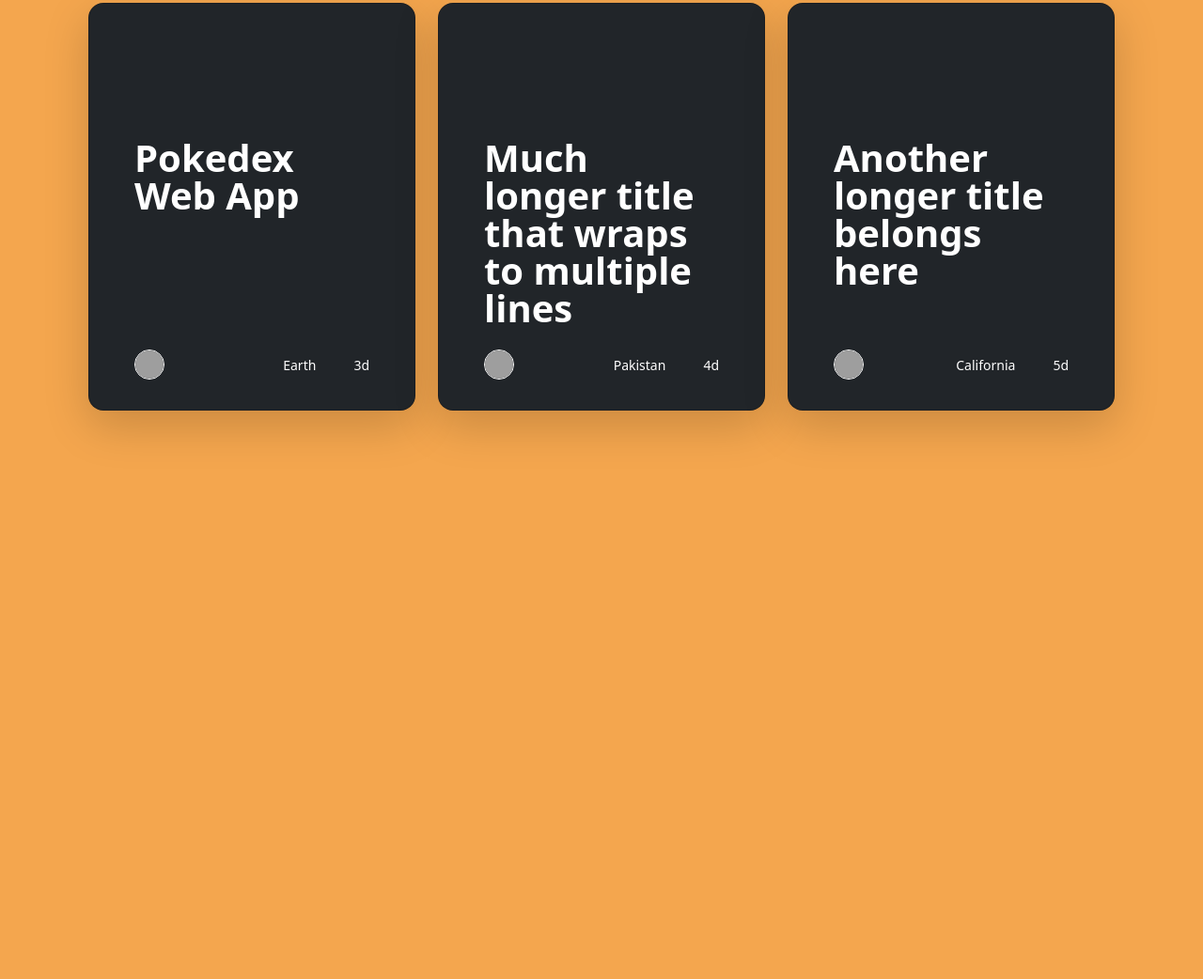
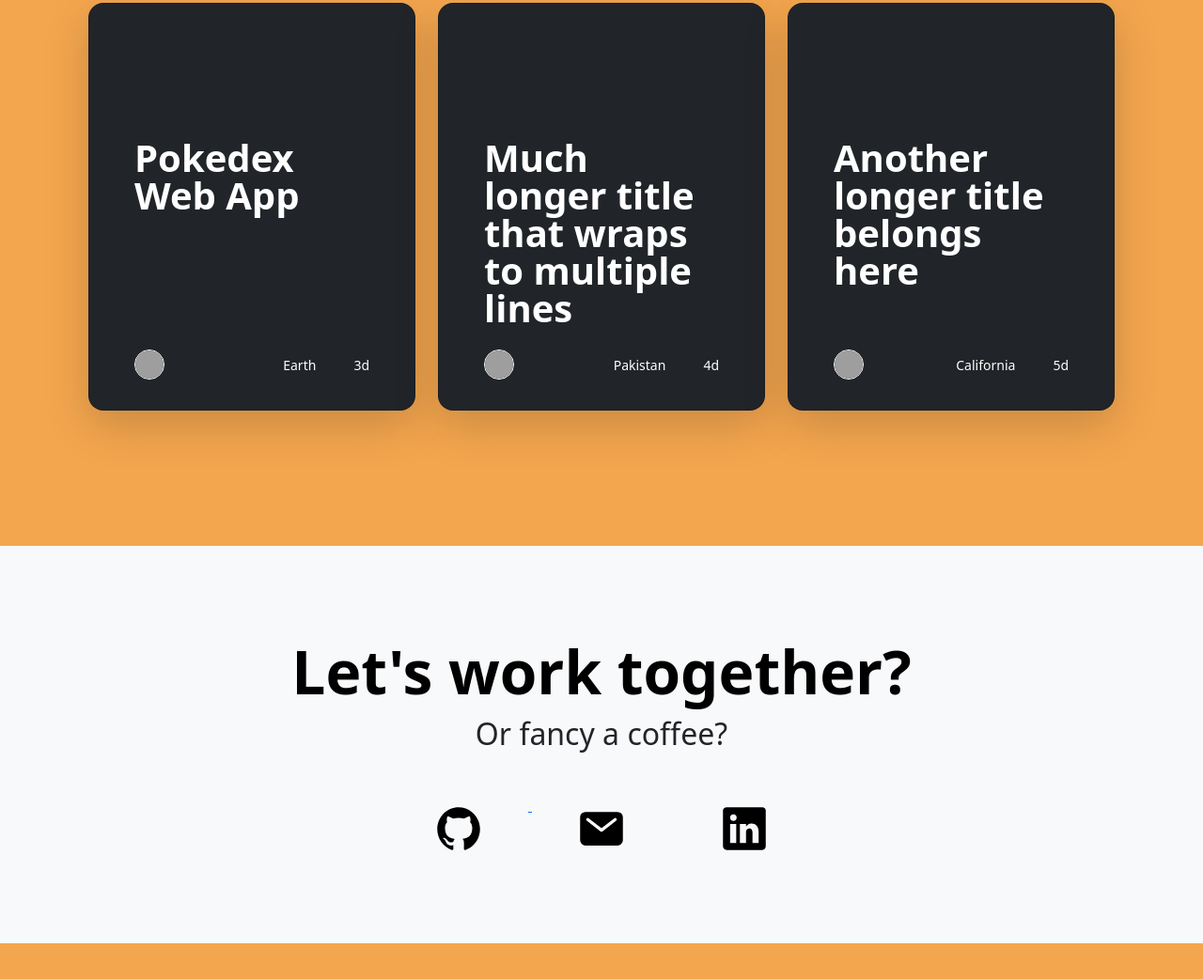
Before and after one commit to JackRiiley/Capstone_Proj_2, a plain HTML site: page index.html in a window 1280 px wide. Shown: the part 2378-3420 px from the top of the page at 94% size. Before the commit the page ends 2911 px from the top, so only its background shows below. Drawn offline with nearby package versions, Linux system fonts and the light colour scheme; grey boxes are pictures that could not be loaded.

Commit message:
Added Contact Section
Added a contact section to the end of the webpage.
Also added some SVG's for this to link dirctly to my GitHub, LinkedIn.
I will also add a mail option in the future.

```diff
--- a/index.html
+++ b/index.html
@@ -118,24 +118,25 @@
   </section>
 
   <!--Portfolio Section-->
+  <section id="portfolio">
     <div class="container px-4 py-5" id="custom-cards">
       <h2 class="fw-bold display-3 text-body-emphasis">Portfolio</h2>
 
       <div class="row row-cols-1 row-cols-lg-3 align-items-stretch g-4 py-5">
         <div class="col">
-        <div class="card card-cover h-100 overflow-hidden text-bg-dark rounded-4 shadow-lg" style="background-image: url('unsplash-photo-1.jpg');">
+          <div class="card card-cover h-100 overflow-hidden text-bg-dark rounded-4   shadow-lg" style="background-image: url('unsplash-photo-1.jpg');">
             <div class="d-flex flex-column h-100 p-5 pb-3 text-white text-shadow-1">
               <h3 class="pt-5 mt-5 mb-4 display-6 lh-1 fw-bold">Pokedex Web App</h3>
               <ul class="d-flex list-unstyled mt-auto">
                 <li class="me-auto">
-                <img src="https://github.com/twbs.png" alt="Bootstrap" width="32" height="32" class="rounded-circle border border-white">
+                  <img src="https://github.com/twbs.png" alt="Bootstrap" width="32"   height="32" class="rounded-circle border border-white">
                 </li>
                 <li class="d-flex align-items-center me-3">
-                <svg class="bi me-2" width="1em" height="1em"><use xlink:href="#geo-fill"></use></svg>
+                  <svg class="bi me-2" width="1em" height="1em"><use   xlink:href="#geo-fill"></use></svg>
                   <small>Earth</small>
                 </li>
                 <li class="d-flex align-items-center">
-                <svg class="bi me-2" width="1em" height="1em"><use xlink:href="#calendar3"></use></svg>
+                  <svg class="bi me-2" width="1em" height="1em"><use   xlink:href="#calendar3"></use></svg>
                   <small>3d</small>
                 </li>
               </ul>
@@ -144,19 +145,19 @@
         </div>
 
         <div class="col">
-        <div class="card card-cover h-100 overflow-hidden text-bg-dark rounded-4 shadow-lg" style="background-image: url('unsplash-photo-2.jpg');">
+          <div class="card card-cover h-100 overflow-hidden text-bg-dark rounded-4   shadow-lg" style="background-image: url('unsplash-photo-2.jpg');">
             <div class="d-flex flex-column h-100 p-5 pb-3 text-white text-shadow-1">
-            <h3 class="pt-5 mt-5 mb-4 display-6 lh-1 fw-bold">Much longer title that wraps to multiple lines</h3>
+              <h3 class="pt-5 mt-5 mb-4 display-6 lh-1 fw-bold">Much longer title that   wraps to multiple lines</h3>
               <ul class="d-flex list-unstyled mt-auto">
                 <li class="me-auto">
-                <img src="https://github.com/twbs.png" alt="Bootstrap" width="32" height="32" class="rounded-circle border border-white">
+                  <img src="https://github.com/twbs.png" alt="Bootstrap" width="32"   height="32" class="rounded-circle border border-white">
                 </li>
                 <li class="d-flex align-items-center me-3">
-                <svg class="bi me-2" width="1em" height="1em"><use xlink:href="#geo-fill"></use></svg>
+                  <svg class="bi me-2" width="1em" height="1em"><use   xlink:href="#geo-fill"></use></svg>
                   <small>Pakistan</small>
                 </li>
                 <li class="d-flex align-items-center">
-                <svg class="bi me-2" width="1em" height="1em"><use xlink:href="#calendar3"></use></svg>
+                  <svg class="bi me-2" width="1em" height="1em"><use   xlink:href="#calendar3"></use></svg>
                   <small>4d</small>
                 </li>
               </ul>
@@ -165,19 +166,19 @@
         </div>
 
         <div class="col">
-        <div class="card card-cover h-100 overflow-hidden text-bg-dark rounded-4 shadow-lg" style="background-image: url('unsplash-photo-3.jpg');">
+          <div class="card card-cover h-100 overflow-hidden text-bg-dark rounded-4   shadow-lg" style="background-image: url('unsplash-photo-3.jpg');">
             <div class="d-flex flex-column h-100 p-5 pb-3 text-shadow-1">
-            <h3 class="pt-5 mt-5 mb-4 display-6 lh-1 fw-bold">Another longer title belongs here</h3>
+              <h3 class="pt-5 mt-5 mb-4 display-6 lh-1 fw-bold">Another longer title   belongs here</h3>
               <ul class="d-flex list-unstyled mt-auto">
                 <li class="me-auto">
-                <img src="https://github.com/twbs.png" alt="Bootstrap" width="32" height="32" class="rounded-circle border border-white">
+                  <img src="https://github.com/twbs.png" alt="Bootstrap" width="32"   height="32" class="rounded-circle border border-white">
                 </li>
                 <li class="d-flex align-items-center me-3">
                   <svg class="bi me-2" width="1em" height="1em"><use xlink:href="#geo-fill"></use></svg>
                   <small>California</small>
                 </li>
                 <li class="d-flex align-items-center">
-                <svg class="bi me-2" width="1em" height="1em"><use xlink:href="#calendar3"></use></svg>
+                  <svg class="bi me-2" width="1em" height="1em"><use   xlink:href="#calendar3"></use></svg>
                   <small>5d</small>
                 </li>
               </ul>
@@ -186,5 +187,25 @@
         </div>
       </div>
     </div>
+  </section>
+
+<!--Contact Section-->
+<section id="contact">
+    <div class="my-5">
+        <div class="p-5 text-center bg-body-tertiary">
+          <div class="container py-5">
+            <h2 class="fw-bold display-3 text-body-emphasis">Let's work together?</h2>
+            <h2>Or fancy a coffee?</h2>
+            <a href="https://github.com/JackRiiley" target="_blank">
+            <img src="./assets/logo-github.svg" alt="github logo" height="100" class="pt-5 px-5">
+            </a>
+            <img src="./assets/mail.svg" alt="mail logo" height="100" class="pt-5 px-5">
+            <a href="https://www.linkedin.com/in/jack-riley-728449277" target="_blank">
+            <img src="./assets/logo-linkedin.svg" alt="Linked In logo" height="100" class="pt-5 px-5">
+            </a>
+          </div>
+        </div>
+      </div>
+</section>
 </body>
 </html>
```
Also changed, not shown: assets/logo-github.svg (added), assets/logo-linkedin.svg (added), assets/mail.svg (added). Lines whose indentation alone changed are shown as unchanged.
